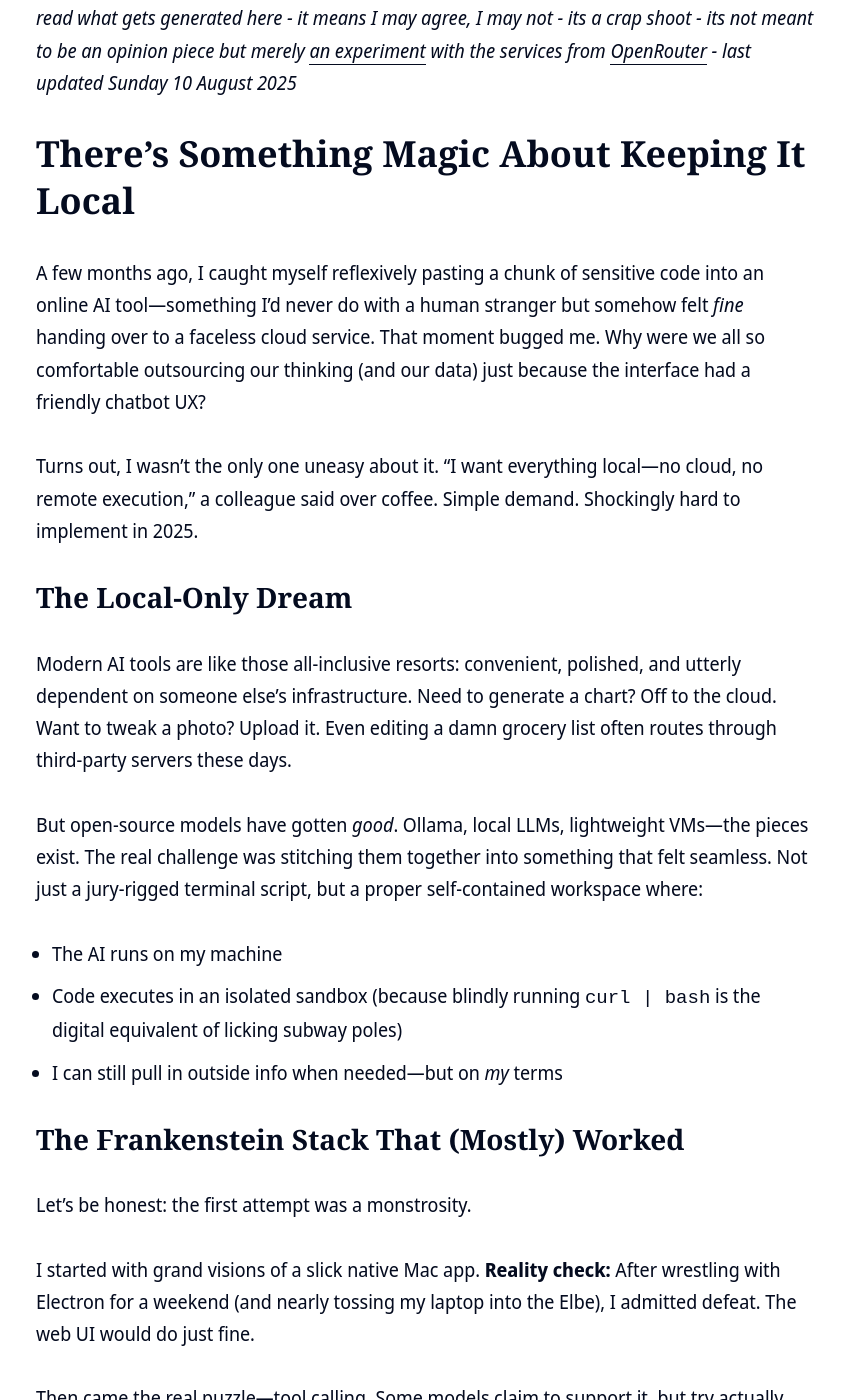
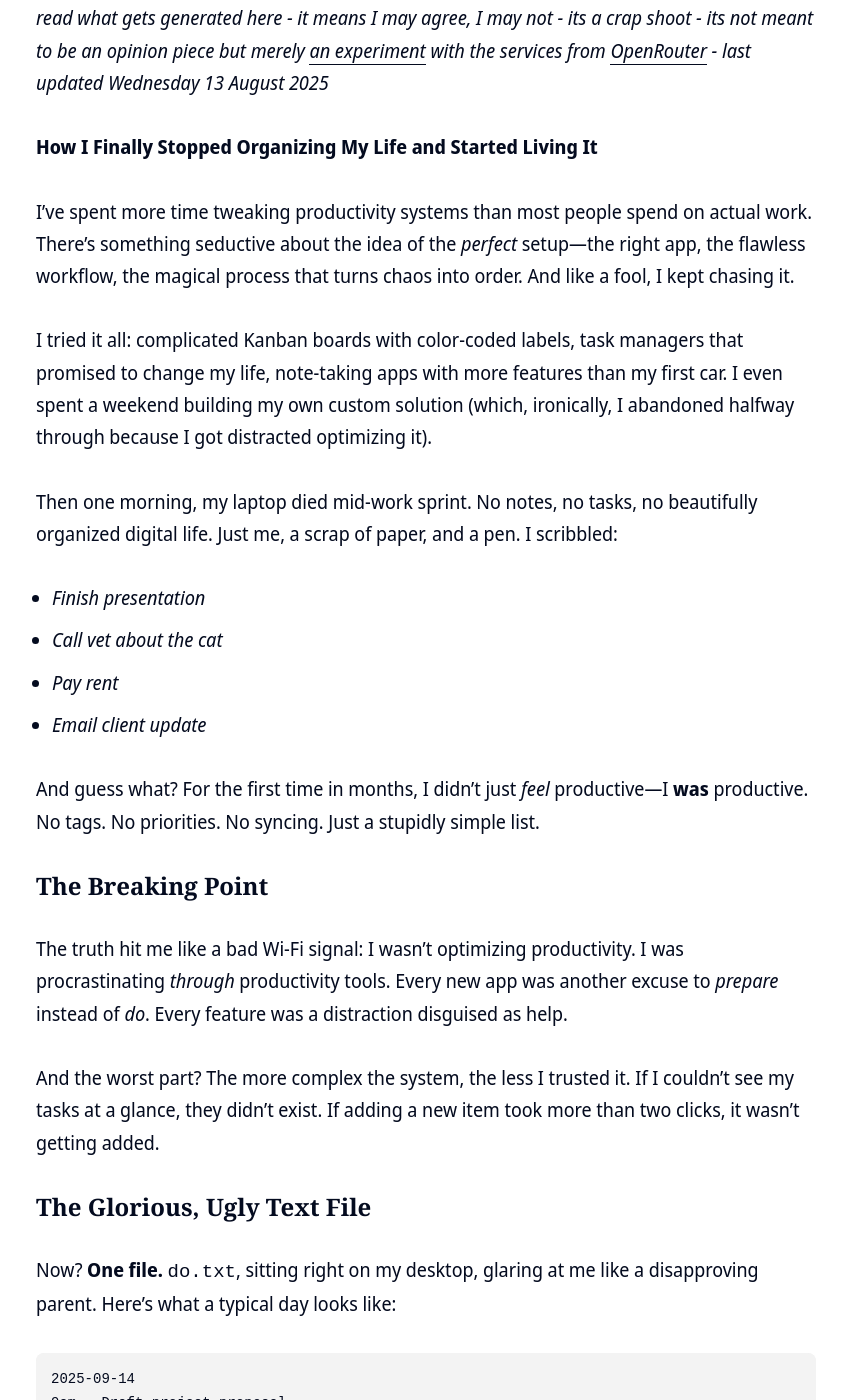
Before and after one commit to clintjb/clintjb.github.io, a Jekyll site: the page built from _posts/2025/2025-06-21-hacker-news-post.md, in a window 1280 px wide and 1400 px high, scrolled down 1002 px. Shown: the whole window, without its empty margins (214-1059 px from the left). Built offline with Jekyll 4.4.1, drawn with Linux system fonts in a browser that asks for light colours; nearby versions of some CDN libraries; some of the changed text lies outside the part shown.

Commit message:
Updated Weekly Post

````diff
--- a/_posts/2025/2025-06-21-hacker-news-post.md
+++ b/_posts/2025/2025-06-21-hacker-news-post.md
@@ -11,64 +11,63 @@ image: '/images/posts/2025/weekly.jpg'
 ---
 ![](/images/posts/2025/weekly.jpg)
 
-_⚠️ **THIS POST IS GENERATED WITH LLMs**: This post is newly generated a few times a week based on trending articles from hacker news. It takes the tone of my writing style, takes the topic from Hacker News - throws in some LLM magic and generates this post. Please be aware I don't read what gets generated here - it means I may agree, I may not - its a crap shoot - its not meant to be an opinion piece but merely [an experiment](https://github.com/clintjb/Weekly-Post) with the services from [OpenRouter](https://openrouter.ai) - last updated Sunday 10 August 2025_
+_⚠️ **THIS POST IS GENERATED WITH LLMs**: This post is newly generated a few times a week based on trending articles from hacker news. It takes the tone of my writing style, takes the topic from Hacker News - throws in some LLM magic and generates this post. Please be aware I don't read what gets generated here - it means I may agree, I may not - its a crap shoot - its not meant to be an opinion piece but merely [an experiment](https://github.com/clintjb/Weekly-Post) with the services from [OpenRouter](https://openrouter.ai) - last updated Wednesday 13 August 2025_
 
-# There’s Something Magic About Keeping It Local
+**How I Finally Stopped Organizing My Life and Started Living It**
 
-A few months ago, I caught myself reflexively pasting a chunk of sensitive code into an online AI tool—something I’d never do with a human stranger but somehow felt *fine* handing over to a faceless cloud service. That moment bugged me. Why were we all so comfortable outsourcing our thinking (and our data) just because the interface had a friendly chatbot UX?
+I’ve spent more time tweaking productivity systems than most people spend on actual work. There’s something seductive about the idea of the *perfect* setup—the right app, the flawless workflow, the magical process that turns chaos into order. And like a fool, I kept chasing it.
 
-Turns out, I wasn’t the only one uneasy about it. "I want everything local—no cloud, no remote execution," a colleague said over coffee. Simple demand. Shockingly hard to implement in 2025.
+I tried it all: complicated Kanban boards with color-coded labels, task managers that promised to change my life, note-taking apps with more features than my first car. I even spent a weekend building my own custom solution (which, ironically, I abandoned halfway through because I got distracted optimizing it).
 
-## The Local-Only Dream
+Then one morning, my laptop died mid-work sprint. No notes, no tasks, no beautifully organized digital life. Just me, a scrap of paper, and a pen. I scribbled:
 
-Modern AI tools are like those all-inclusive resorts: convenient, polished, and utterly dependent on someone else’s infrastructure. Need to generate a chart? Off to the cloud. Want to tweak a photo? Upload it. Even editing a damn grocery list often routes through third-party servers these days.
+- *Finish presentation*
+- *Call vet about the cat*
+- *Pay rent*
+- *Email client update*
 
-But open-source models have gotten *good*. Ollama, local LLMs, lightweight VMs—the pieces exist. The real challenge was stitching them together into something that felt seamless. Not just a jury-rigged terminal script, but a proper self-contained workspace where:
+And guess what? For the first time in months, I didn’t just *feel* productive—I **was** productive. No tags. No priorities. No syncing. Just a stupidly simple list.
 
-- The AI runs on my machine
-- Code executes in an isolated sandbox (because blindly running `curl | bash` is the digital equivalent of licking subway poles)
-- I can still pull in outside info when needed—but on *my* terms
+### The Breaking Point
+The truth hit me like a bad Wi-Fi signal: I wasn’t optimizing productivity. I was procrastinating *through* productivity tools. Every new app was another excuse to *prepare* instead of *do*. Every feature was a distraction disguised as help.
 
-## The Frankenstein Stack That (Mostly) Worked
+And the worst part? The more complex the system, the less I trusted it. If I couldn’t see my tasks at a glance, they didn’t exist. If adding a new item took more than two clicks, it wasn’t getting added.
 
-Let’s be honest: the first attempt was a monstrosity.
+### The Glorious, Ugly Text File
+Now? **One file.** `do.txt`, sitting right on my desktop, glaring at me like a disapproving parent. Here’s what a typical day looks like:
 
-I started with grand visions of a slick native Mac app. **Reality check:** After wrestling with Electron for a weekend (and nearly tossing my laptop into the Elbe), I admitted defeat. The web UI would do just fine.
+```
+2025-09-14
+9am - Draft project proposal
+- Check research notes from last week
+- Ping Maya for feedback
 
-Then came the real puzzle—tool calling. Some models claim to support it, but try actually using those features via Ollama and you’ll get hit with:
+11:30 - Lunch with Alex @ Cafe Lorenz
+- Ask about the Berlin trip
 
-```json
-{"error":"registry.ollama.ai/library/deepseek-r1:8b does not support tools"}
+3pm - Fix the damn analytics bug
+- Probably a timezone thing?
+
+Evening:
+- Laundry (don’t forget detergent this time)
+- Reply to Mom’s email
 ```
 
-Classic. The AI space moves so fast that even the documentation is a hallucination.
+That’s it. No frills. No widgets. If it’s important, it’s in the file. If it’s done, it gets crossed out. If it’s not done, it stares at me until I either do it or admit I’m never going to.
 
-The breakthrough came with Apple’s new(ish) Container tool. Lightweight, isolated VMs perfect for running untrusted code. Combined with a Jupyter server exposed via MCP, suddenly Claude and Gemini could execute Python snippets in a sandbox without ever leaving my machine. Watching an LLM seamlessly pipe code into a container—*that* felt like magic.
+### Why This Sticks When Everything Else Failed
+1. **Zero friction** – No login, no loading spinner, no "syncing conflicts." Just open and go.
+2. **No illusions** – Fancy apps let you *feel* productive without doing much. A text file is brutally honest.
+3. **It’s mine** – No company can sunset it. No update can break it. It’s just words on a screen, the digital equivalent of a battered notebook.
 
-## The Sweet Spot
+### The Counterarguments (And Why They’re Wrong)
+*"But what about reminders?"* My calendar handles time-bound stuff. If it’s not urgent enough for a calendar event, it’s not urgent.
+*"What about collaboration?"* Tools like Slack and email exist for a reason. This is for *my* brain, not a team’s.
+*"What if you’re not at your computer?"* The file syncs to my phone. A text editor is a text editor.
 
-After the thousandth configuration tweak, it finally clicked. Here’s what the workflow looks like now:
+### The Real Secret
+Productivity isn’t about the tool. It’s about the habit. The simplest system is the one you’ll actually *use*, not the one you’ll obsess over tweaking.
 
-1. **Chat with a local model** (or a cloud one if I’m feeling impatient)
-2. **Generate code → execute in container** (goodbye, `rm -rf` anxiety)
-3. **Pull external data via headless browser** (Playwright pretending *not* to be a bot)
+So here’s my challenge: For the next week, ditch the apps. Open a text file. Write down what you need to do. Then do it.
 
-Real-world test: I had it edit a vacation video—trimming clips, adding subtitles, the works—without uploading a single frame to a third party. That’s the dream right there.
-
-## The Trade-Offs
-
-Of course, local-first means compromises:
-
-- **Small models still stumble** on complex tasks (though they’re improving *fast*)
-- **Apple Silicon only** for now (blame my M2’s fanless smugness)
-- **Some sites block the headless browser** (looking at you, Stack Overflow)
-
-But the philosophy is what matters. This isn’t about rejecting the cloud entirely—it’s about reclaiming agency. Knowing that my data, my experiments, my workflows *can* exist offline by default changes how I interact with tech.
-
-## Try It, Break It, Make It Better
-
-If this resonates with you, grab the [coderunner-ui](https://github.com/instavm/coderunner-ui) code and hack away. No grand claims here—just a working proof that local AI doesn’t have to mean sacrificing modern conveniences.
-
-And if you improve it? Shoot me a note. I’ll be over here, editing videos and parsing CSV files like it’s 1999—blissfully disconnected.
-
-*(Whisky optional but recommended.)* 🥃
+You might just find that the solution wasn’t an upgrade—it was a downgrade. And sometimes, that’s exactly what you needed.
````
